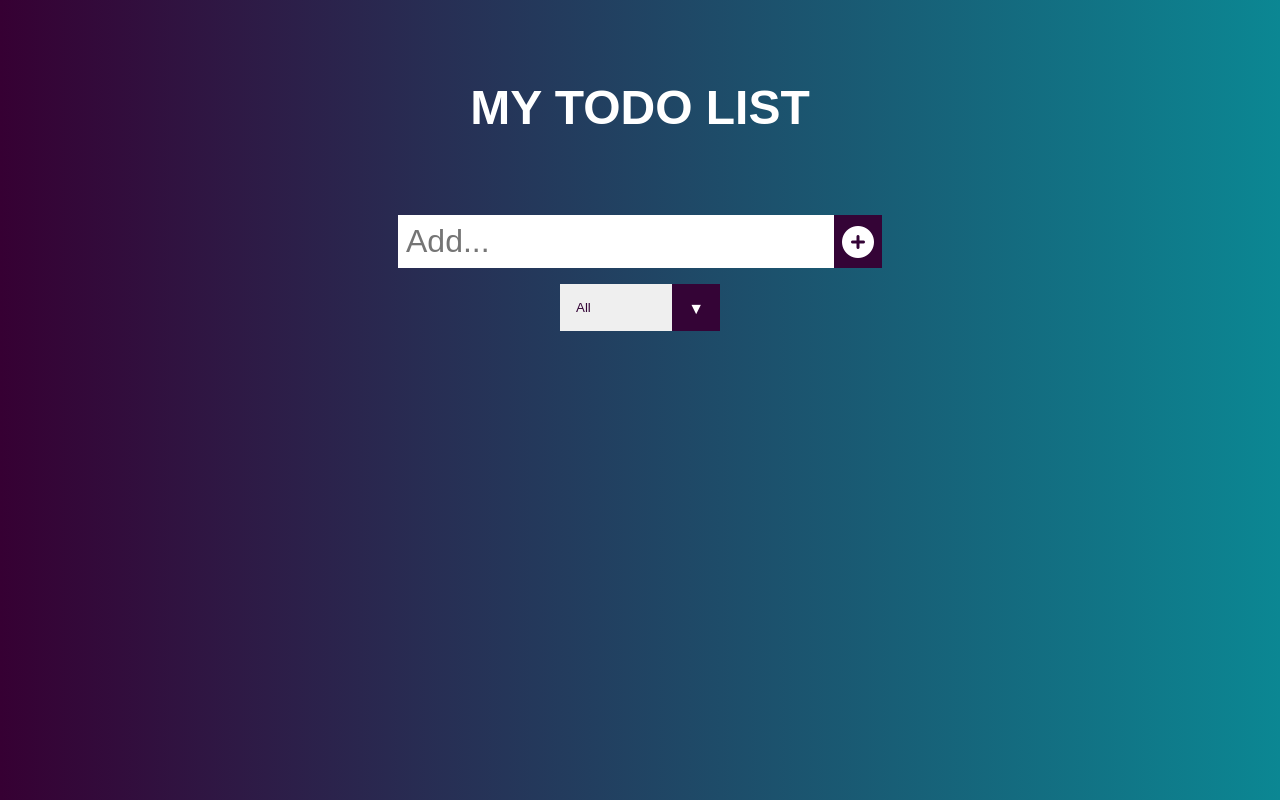
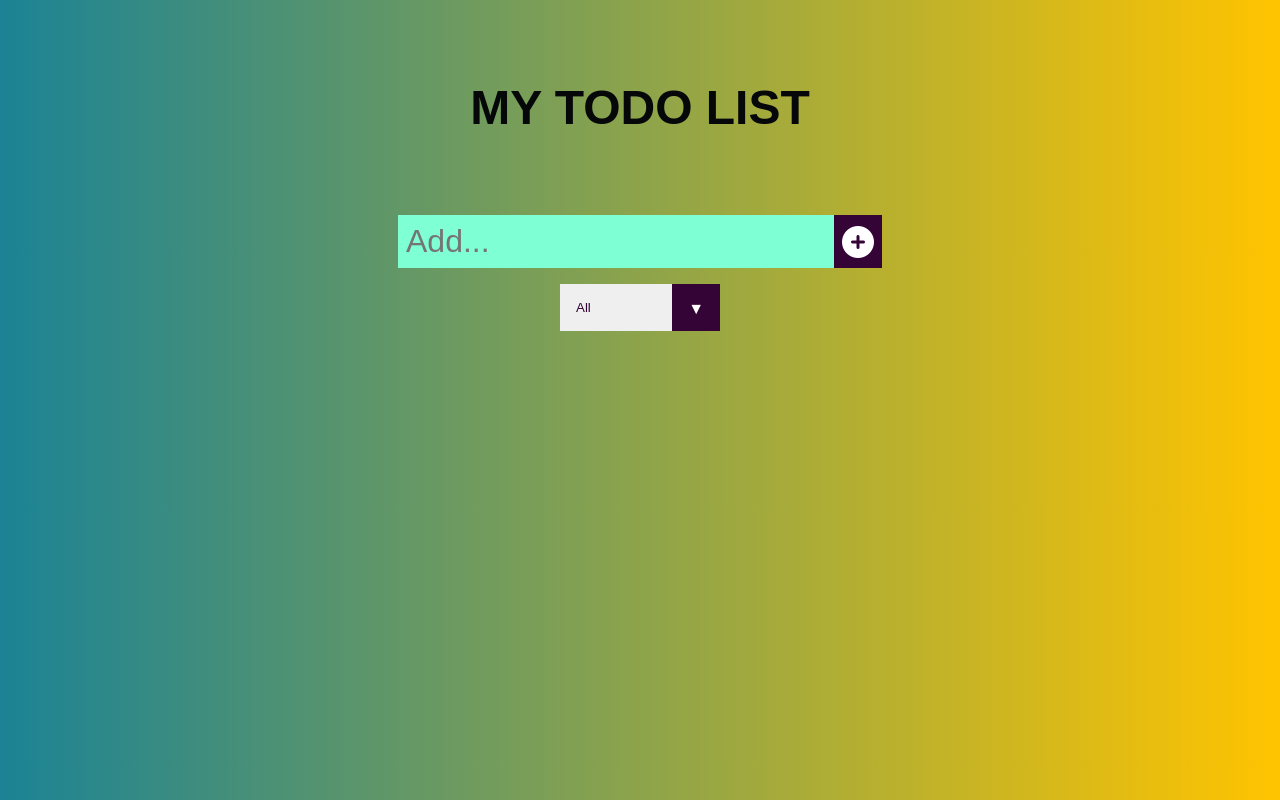
Before and after one commit to mehmettas1/New-to-do-list, a plain HTML site: page index.html in a window 1280 px wide. Drawn offline with Linux system fonts and the light colour scheme.

Commit message:
last commit

```diff
--- a/app.js
+++ b/app.js
@@ -8,7 +8,7 @@ const todoFilter= document.querySelector('.filter-todo');
 
 //? alerts
 
-const alertWarnig = document.querySelector('.alert-warning');
+const alertWarning = document.querySelector('.alert-warning');
 const alertSuccess = document.querySelector('.alert-success');
 
 
--- a/style.css
+++ b/style.css
@@ -5,14 +5,15 @@
 }
 
 body{
-    background: linear-gradient(to right, #360033, #0b8793);
+    background: linear-gradient(to right, rgb(27, 131, 149), rgb(255, 196, 0));
     font-family: sans-serif;
 }
 
 header h1{
-    color: #fff;
+    color: rgb(5, 7, 9);
     margin: 5rem 0;
     font-size: 3rem;
+    font-family: fantasy;
 }
 
 header,
@@ -20,6 +21,7 @@ form{
     display: flex;
     flex-direction: column;
     align-items: center;
+
 }
 
 form{
@@ -35,7 +37,7 @@ form input{
     padding: 0.5rem;
     font-size: 2rem;
     border: none;
-    background-color: #fff;
+    background-color:aquamarine;
     outline: none;
 }
 
```
Also changed, not shown: img/notepad-g4af61ba38_1280.jpg (added), img/school-supplies-3033204.jpg (added).
